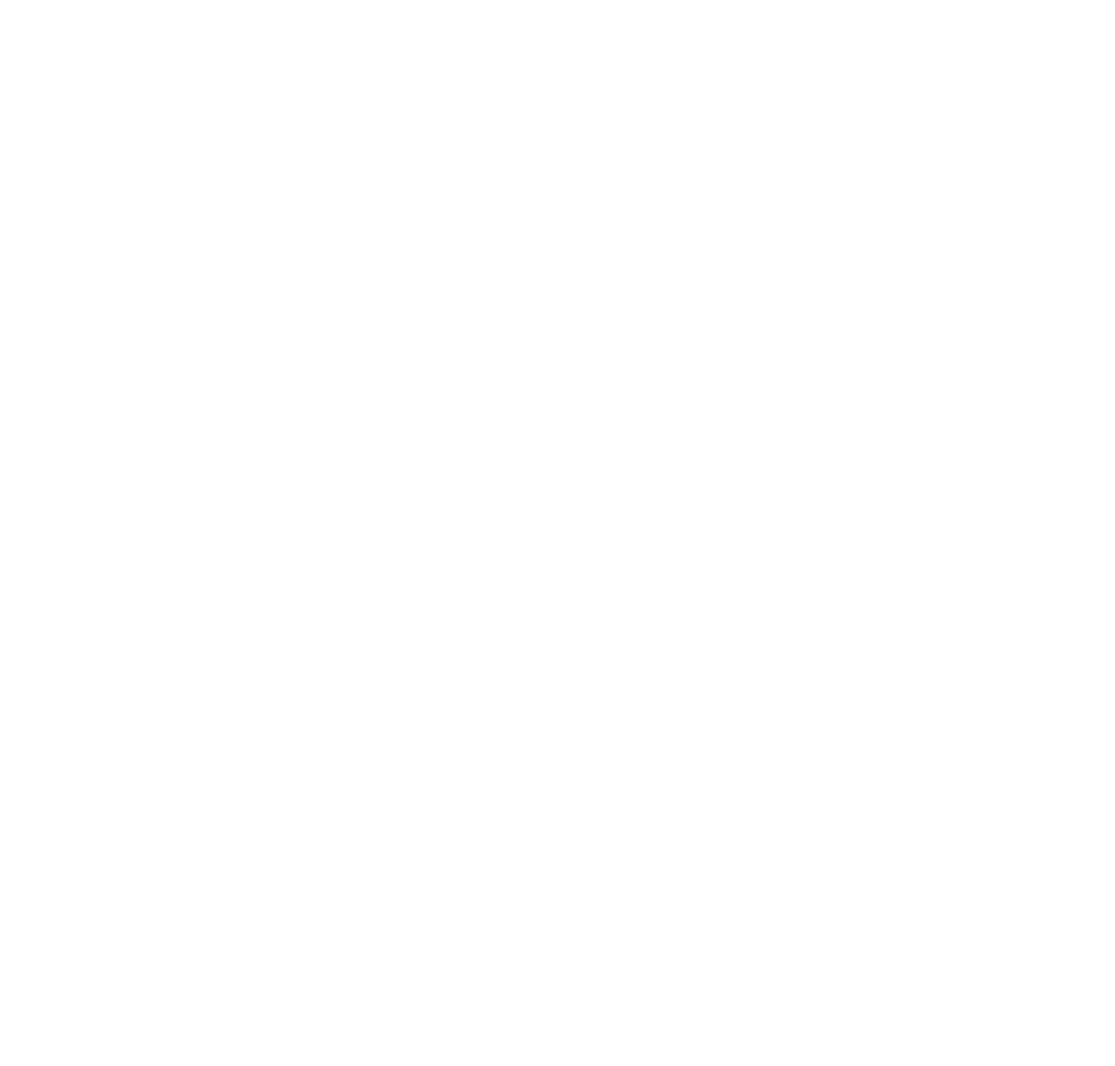
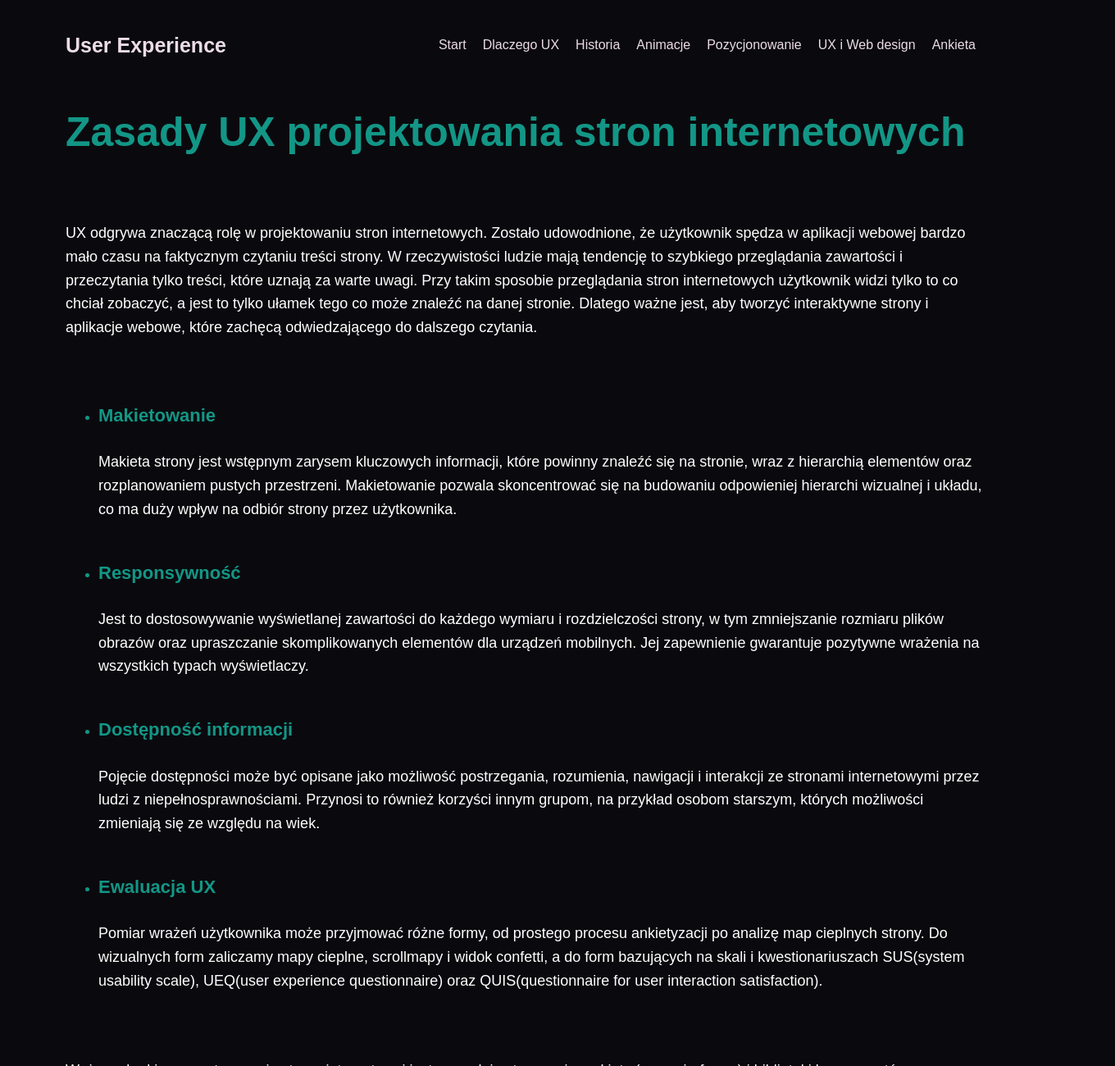
Before and after one commit to hechsewa/compare-web-no-ux, a plain HTML site: page pages/web.html in a window 1280 px wide. Shown: the top 1300 px of the page at 82% size, 1360 px wide, since content can reach past the window. Before the commit the page ends 800 px from the top, so only its background shows below. Drawn offline with Linux system fonts and the light colour scheme; a web font is replaced by a local one.

Commit message:
web section

```diff
--- a/pages/web.html
+++ b/pages/web.html
@@ -0,0 +1,58 @@
+<!DOCTYPE html>
+<html lang="en">
+<meta charset="UTF-8">
+<title>User Experience | Web design</title>
+<meta name="viewport" content="width=device-width,initial-scale=1">
+<link rel="stylesheet" href="../styles/main.css">
+<link rel="stylesheet" href="../styles/web.css">
+<body>
+  <nav>
+    <h2>User Experience</h2>
+    <ul>
+      <li><a href="../index.html">Start</a></li>
+      <li><a href="whyux.html">Dlaczego UX</a></li>
+      <li><a href="history.html">Historia</a></li>
+      <li><a href="animation.html">Animacje</a></li>
+      <li><a href="seo.html">Pozycjonowanie</a></li>
+      <li><a href="web.html">UX i Web design</a></li>
+      <li><a href="survey.html">Ankieta</a></li>
+    </ul>
+  </nav>
+
+  <main>
+    <section id="web">
+      <h2>Zasady UX projektowania stron internetowych</h2>
+      <p class="web-par">UX odgrywa znaczącą rolę w projektowaniu stron internetowych. Zostało udowodnione, że użytkownik spędza w aplikacji webowej bardzo mało czasu na faktycznym czytaniu treści strony. W rzeczywistości ludzie mają tendencję to szybkiego przeglądania zawartości i przeczytania tylko treści, które uznają za warte uwagi. Przy takim sposobie przeglądania stron internetowych użytkownik widzi tylko to co chciał zobaczyć, a jest to tylko ułamek tego co może znaleźć na danej stronie. Dlatego ważne jest, aby tworzyć interaktywne strony i aplikacje webowe, które zachęcą odwiedzającego do dalszego czytania.</p>
+      <ul>
+        <li>
+          <h4>Makietowanie</h4>
+          <p>Makieta strony jest wstępnym zarysem kluczowych informacji, które powinny znaleźć się na stronie, wraz z hierarchią elementów oraz rozplanowaniem pustych przestrzeni. Makietowanie pozwala skoncentrować się na budowaniu odpowieniej hierarchi wizualnej i układu, co ma duży wpływ na odbiór strony przez użytkownika.</p>
+        </li>
+        <li>
+          <h4>Responsywność</h4>
+          <p>Jest to dostosowywanie wyświetlanej zawartości do każdego wymiaru i rozdzielczości strony, w tym zmniejszanie rozmiaru plików obrazów oraz upraszczanie skomplikowanych elementów dla urządzeń mobilnych. Jej zapewnienie gwarantuje pozytywne wrażenia na wszystkich typach wyświetlaczy.</p>
+        </li>
+        <li>
+          <h4>Dostępność informacji</h4>
+          <p>Pojęcie dostępności może być opisane jako możliwość postrzegania, rozumienia, nawigacji i interakcji ze stronami internetowymi przez ludzi z niepełnosprawnościami. Przynosi to również korzyści innym grupom, na przykład osobom starszym, których możliwości zmieniają się ze względu na wiek.</p>
+        </li>
+        <li>
+          <h4>Ewaluacja UX</h4>
+          <p>Pomiar wrażeń użytkownika może przyjmować różne formy, od prostego procesu ankietyzacji po analizę map cieplnych strony. Do wizualnych form zaliczamy mapy cieplne, scrollmapy i widok confetti, a do form bazujących na skali i kwestionariuszach SUS(system usability scale), UEQ(user experience questionnaire) oraz QUIS(questionnaire for user interaction satisfaction).</p>
+        </li>
+      </ul>
+      <p class="web-par">Ważnym krokiem przy tworzeniu strony internetowej jest uprzednie stworzenie makiety (ang. wireframe) i biblioteki komponentów, oraz zaprojektowanie wyglądu strony na wysokim poziomie szczegółowości. Wykonanie tych kroków zagwarantuje, że przez rozpoczęciem implementacji programista przemyśli kwestie projektowe, zastanowi się nad tym jak użytkownik będzie używał strony, oraz które elementy powinny być interaktywne.</p>
+      <img src="../images/screens-alf.png"/>
+    </section>
+  </main>
+
+  <footer>
+    <h5>Ewa Hechsman, 2021</h5>
+    <ul>
+      <li><a href="https://github.com/hechsewa/">GitHub</a></li>
+      <li><a href="https://www.linkedin.com/in/ewahechsman/">LinkedIn</a></li>
+      <li><a href="mailto:ewahechsman@gmail.com">Email</a></li>
+    </ul>
+  </footer>
+
+</body></html>
--- /dev/null
+++ b/styles/web.css
@@ -0,0 +1,30 @@
+#web img {
+  width: 80vw;
+  height: auto;
+}
+
+#web p {
+  font-size: 18px;
+}
+
+#web h2 {
+  color: #139686;
+  font-family: 'Sansita', sans-serif;
+  font-size: 50px;
+}
+
+#web h4 {
+  color: #139686;
+  font-family: 'Sansita', sans-serif;
+  font-size: 22px;
+}
+
+#web ul li {
+  color: #139686;
+  margin-bottom: 50px;
+}
+
+.web-par {
+  margin-bottom: 80px;
+  margin-top: 80px;
+}
```
Also changed, not shown: pages/seo.html (+1 -1 lines), images/screens-alf.png (added).
